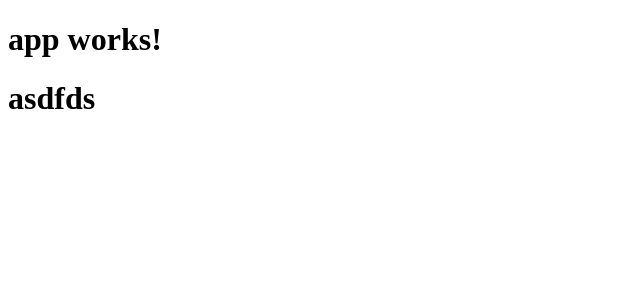
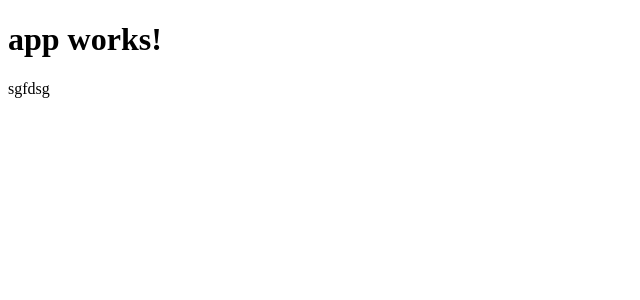
Before and after one commit to hadaraPs/jira, an Angular app: page / in a window 1280 px wide. Shown: the top 300 px of the page, without its empty margins (0-640 px from the left). Built offline with nearby package versions, Linux system fonts and the light colour scheme.

Commit message:
new brand

```diff
--- a/src/app/app.component.html
+++ b/src/app/app.component.html
@@ -2,6 +2,4 @@
   {{title}}
 
 </h1>
-<h1>
-  asdfds
-</h1>
+sgfdsg
```
